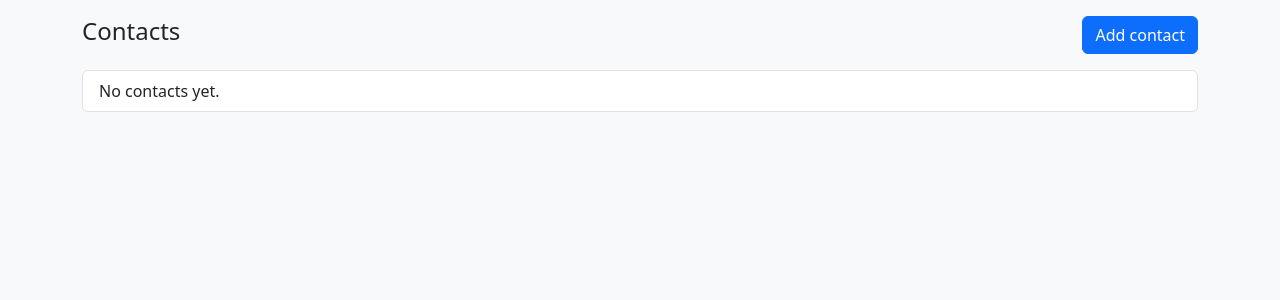
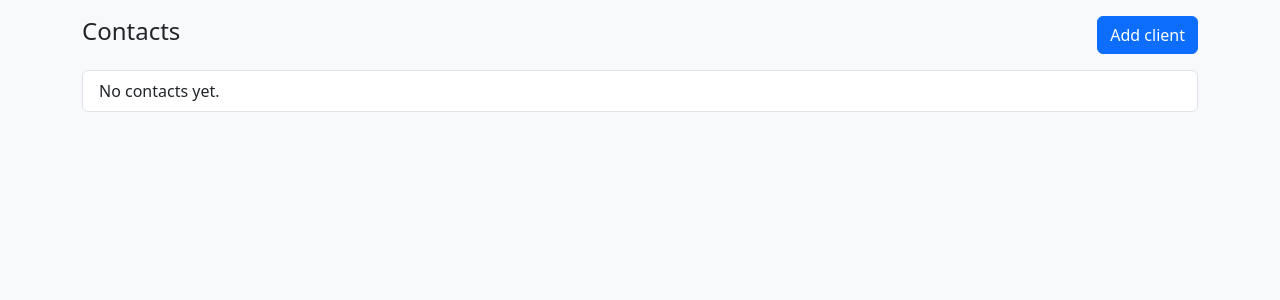
Before and after one commit to Jadette32/miniproject4JanelleHolcomb, a Django app: page /leads/ in a window 1280 px wide. Shown: the part 57-357 px from the top of the page. Run offline with Django 5.2, Linux system fonts and the light colour scheme; the visitor is signed in with stand-in values (Sample User, id 1); data that the repository does not hold is empty.

Commit message:
Use client language on clients page

```diff
--- a/templates/clients/leads.html
+++ b/templates/clients/leads.html
@@ -2,7 +2,8 @@
 {% block content %}
 <div class="d-flex justify-content-between align-items-center mb-3">
   <h2 class="h4">Contacts</h2>
-  <button class="btn btn-primary" data-bs-toggle="modal" data-bs-target="#addLeadModal">Add contact</button>
+ <button class="btn btn-primary" data-bs-toggle="modal" data-bs-target="#addLeadModal">Add client</button>
+
 </div>
 
 <ul class="list-group mb-3">
```
